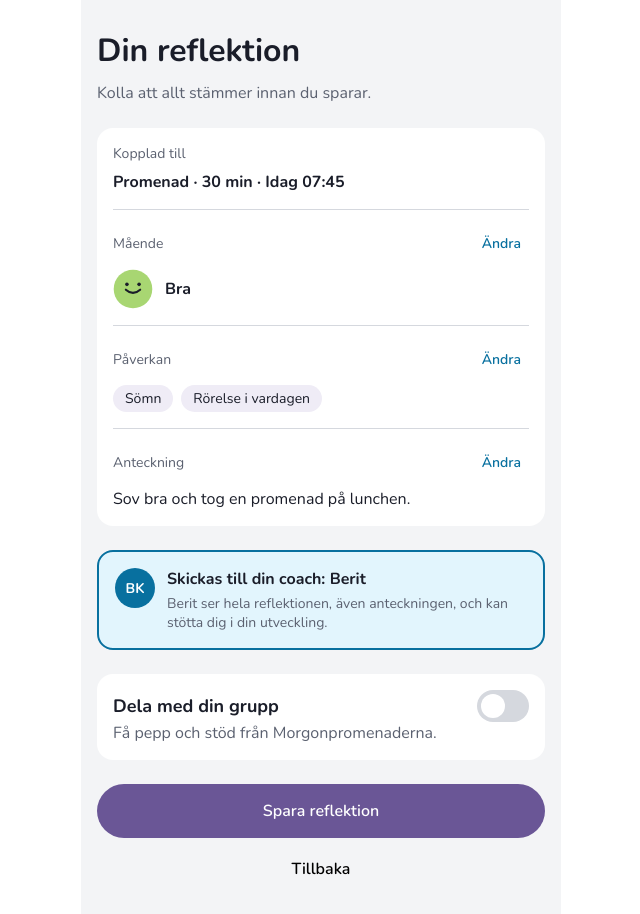
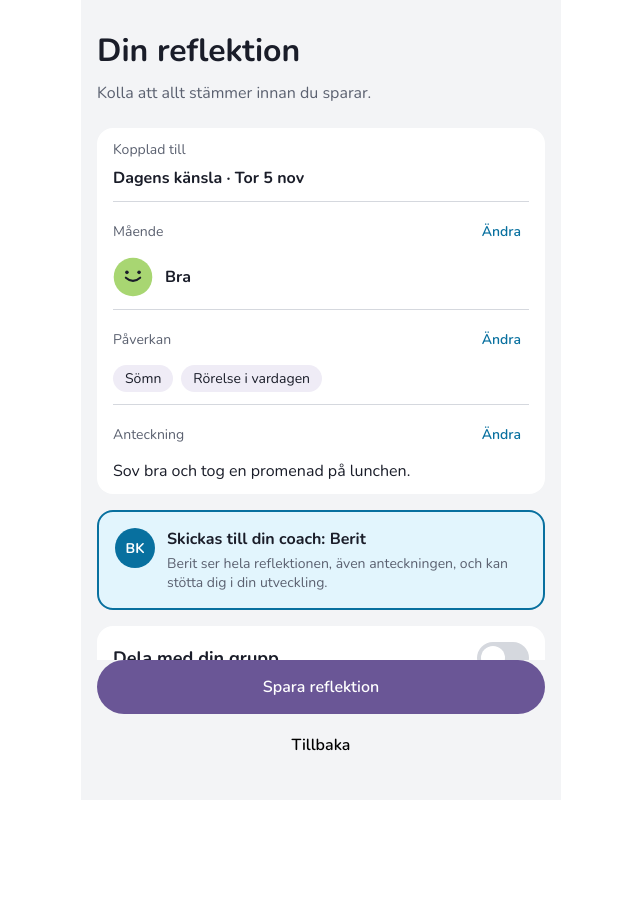
Before and after one commit to xeffie/probits-hackathon-team01, a React (Vite) app in the folder frontend/: page / in a window 1280 px wide. Shown: the top 914 px of the page, without its empty margins (319-959 px from the left). After the commit the page ends 800 px from the top, so only its background shows below. Built offline with nearby package versions, Linux system fonts and the light colour scheme.

Commit message:
Add some design adjustments

```diff
--- a/frontend/src/pages/reflectionSummaryPage/ReflectionSummaryPage.jsx
+++ b/frontend/src/pages/reflectionSummaryPage/ReflectionSummaryPage.jsx
@@ -1,4 +1,8 @@
-import { mockCoach, mockGroup, mockReflection } from "../../reflectionData/mockReflection";
+import {
+  mockCoach,
+  mockGroup,
+  mockReflection,
+} from "../../reflectionData/mockReflection";
 import { getMoodById } from "../../reflectionData/moods";
 import SummaryCard from "../../summaryComponents/SummaryCard";
 import "./reflectionSummaryPage.css";
@@ -7,16 +11,17 @@ import CoachNotice from "../../summaryComponents/CoachNotice";
 import ShareToggleCard from "../../summaryComponents/ShareToggleCard";
 import { useState } from "react";
 
-
 export default function ReflectionSummaryPage() {
   const { moodId, tags, note, activity, dateLabel } = mockReflection;
   const mood = getMoodById(moodId);
 
-const [shareEnabled, setShareEnabled] = useState(false);
-
+  const [shareEnabled, setShareEnabled] = useState(false);
 
   return (
-    <section className="step-page" aria-labelledby="summary-heading">
+    <section
+      className="step-page summary-page"
+      aria-labelledby="summary-heading"
+    >
       <div className="step-intro">
         <h1 id="summary-heading">Din reflektion</h1>
         <p>Kolla att allt stämmer innan du sparar.</p>
@@ -31,17 +36,25 @@ const [shareEnabled, setShareEnabled] = useState(false);
           dateLabel={dateLabel}
           onEdit={(step) => console.log("Gå till steg", step)}
         />
+
+        <CoachNotice coach={mockCoach} />
+        <ShareToggleCard
+          enabled={shareEnabled}
+          onToggle={() => setShareEnabled((current) => !current)}
+          group={mockGroup}
+        />
       </div>
-
-      <CoachNotice coach={mockCoach} />
-      <ShareToggleCard enabled={shareEnabled} onToggle={() => setShareEnabled((current) => !current)} group={mockGroup}/>
 
       <div className="step-actions">
         <button type="button" className="btn-primary">
-            Spara reflektion
+          Spara reflektion
         </button>
-        <button type="button" className="btn-text" onClick={() => console.log("Gå tillbaka till förra steget")}>
-            Tillbaka
+        <button
+          type="button"
+          className="btn-text"
+          onClick={() => console.log("Gå tillbaka till förra steget")}
+        >
+          Tillbaka
         </button>
       </div>
     </section>
--- a/frontend/src/pages/reflectionSummaryPage/reflectionSummaryPage.css
+++ b/frontend/src/pages/reflectionSummaryPage/reflectionSummaryPage.css
@@ -1,7 +1,19 @@
+.summary-page {
+  height: 100dvh;
+  overflow: hidden;
+}
+
 .summary-content {
   flex: 1;
+  min-height: 0;
+  overflow-y: auto;
   display: flex;
   flex-direction: column;
   gap: var(--space-4);
-  margin: var(--space-5) 0;
+  margin: var(--space-5) 0 0;
+  padding-bottom: var(--space-4);
 }
+
+.summary-page .step-actions {
+  flex-shrink: 0;
+}
--- a/frontend/src/reflectionData/mockReflection.js
+++ b/frontend/src/reflectionData/mockReflection.js
@@ -6,7 +6,7 @@ export const mockReflection = {
   moodId: 4,
   tags: ["Sömn", "Rörelse i vardagen"],
   note: "Sov bra och tog en promenad på lunchen.",
-  activity: { id: 101, name: "Promenad", duration: "30 min", date: "Idag", time: "07:45" },
+  activity: null, // testa även: { id: 101, name: "Promenad", duration: "30 min", date: "Idag", time: "07:45" }
   dateLabel: "Tor 5 nov",
 };
 
--- a/frontend/src/summaryComponents/CoachNotice.css
+++ b/frontend/src/summaryComponents/CoachNotice.css
@@ -6,7 +6,6 @@
   border: 2px solid var(--brand-blue-dark);
   border-radius: var(--radius-md);
   background: var(--brand-blue-light);
-  margin-bottom: var(--space-5);
 }
 
 .coach-notice p {
--- a/frontend/src/summaryComponents/ShareToggleCard.css
+++ b/frontend/src/summaryComponents/ShareToggleCard.css
@@ -2,7 +2,6 @@
   padding: var(--space-4);
   border-radius: var(--radius-md);
   background: var(--color-surface);
-  margin-bottom: var(--space-5);
 }
 
 .share-head {
--- a/frontend/src/summaryComponents/ShareToggleCard.jsx
+++ b/frontend/src/summaryComponents/ShareToggleCard.jsx
@@ -17,7 +17,7 @@ export default function ShareToggleCard({ enabled, onToggle, group }) {
           <span />
         </button>
       </div>
-      <p className="muted">Få pepp och stöd från {group.name}.</p>
+      <p className="muted">Få pepp och stöd från din grupp: {group.name}</p>
     </section>
     );
 }
--- a/frontend/src/summaryComponents/SummaryCard.css
+++ b/frontend/src/summaryComponents/SummaryCard.css
@@ -5,7 +5,7 @@
 }
 
 .summary-section {
-    padding: var(--space-4) 0;
+    padding: var(--space-3) 0;
     border-bottom: 1px solid var(--color-border);
 }
 .summary-section:last-child { border-bottom: none; }
```
